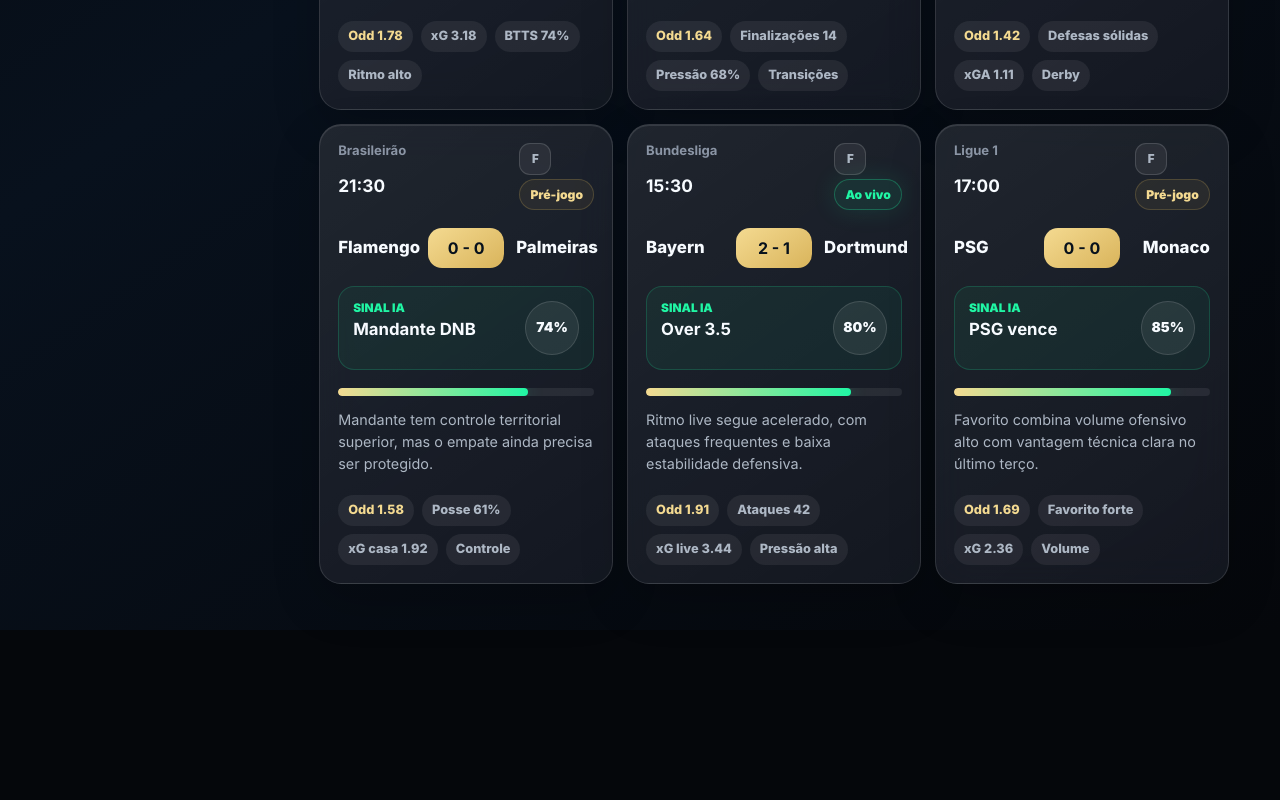
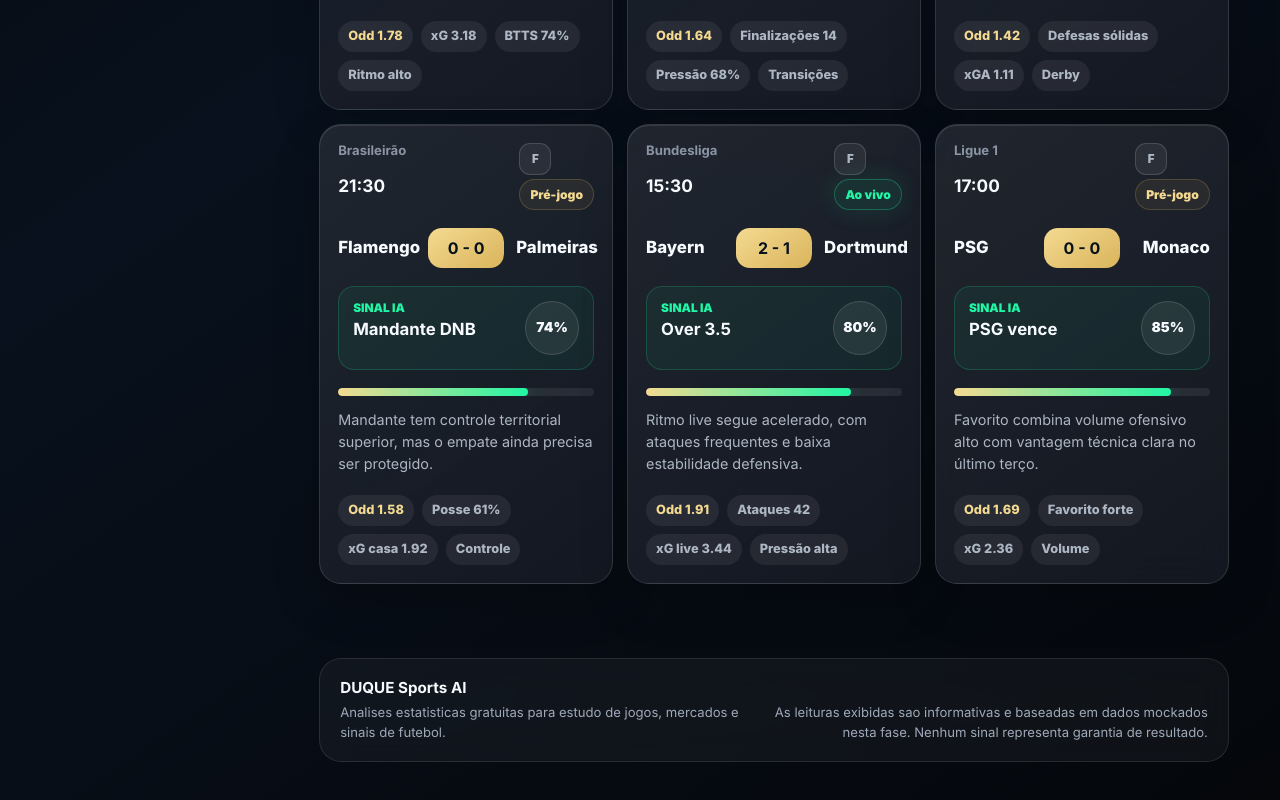
Before and after one commit to duqueroleta/DuqueSports-Codex, a React (Vite) app: page /jogos in a window 1280 px wide. Shown: the part 896-1696 px from the top of the page. Before the commit the page ends 1526 px from the top, so only its background shows below. Built offline with nearby package versions, Linux system fonts and the light colour scheme.

Commit message:
Add responsible analysis footer

```diff
--- /dev/null
+++ b/src/components/layout/AppFooter.jsx
@@ -0,0 +1,18 @@
+import '../../styles/layout-footer.css';
+
+function AppFooter() {
+  return (
+    <footer className="app-footer">
+      <div>
+        <strong>DUQUE Sports AI</strong>
+        <p>Analises estatisticas gratuitas para estudo de jogos, mercados e sinais de futebol.</p>
+      </div>
+      <p>
+        As leituras exibidas sao informativas e baseadas em dados mockados nesta fase. Nenhum sinal
+        representa garantia de resultado.
+      </p>
+    </footer>
+  );
+}
+
+export default AppFooter;
--- a/src/components/layout/AppLayout.jsx
+++ b/src/components/layout/AppLayout.jsx
@@ -1,4 +1,5 @@
 import { Outlet } from 'react-router-dom';
+import AppFooter from './AppFooter.jsx';
 import FloatingLeadCta from '../lead/FloatingLeadCta.jsx';
 import Sidebar from '../sidebar/Sidebar.jsx';
 import Topbar from '../topbar/Topbar.jsx';
@@ -14,6 +15,7 @@ function AppLayout() {
       <div className="app-content" id="main-content">
         <Topbar />
         <Outlet />
+        <AppFooter />
       </div>
       <FloatingLeadCta />
     </div>
--- /dev/null
+++ b/src/styles/layout-footer.css
@@ -0,0 +1,43 @@
+.app-footer {
+  display: grid;
+  grid-template-columns: minmax(0, 1fr) minmax(280px, 440px);
+  gap: 18px;
+  width: min(1240px, calc(100% - clamp(36px, 8vw, 104px)));
+  margin: 28px auto 38px;
+  padding: 18px 20px;
+  border: 1px solid rgba(255, 255, 255, 0.1);
+  border-radius: var(--radius-lg);
+  color: #9faaba;
+  background: rgba(255, 255, 255, 0.045);
+  backdrop-filter: blur(16px);
+}
+
+.app-footer strong {
+  color: var(--color-white);
+  font-size: 0.95rem;
+}
+
+.app-footer p {
+  margin: 6px 0 0;
+  color: #9faaba;
+  font-size: 0.82rem;
+  line-height: 1.55;
+}
+
+.app-footer > p {
+  align-self: end;
+  margin: 0;
+  text-align: right;
+}
+
+@media (max-width: 760px) {
+  .app-footer {
+    grid-template-columns: 1fr;
+    width: calc(100% - 24px);
+    margin-bottom: 112px;
+  }
+
+  .app-footer > p {
+    text-align: left;
+  }
+}
```
